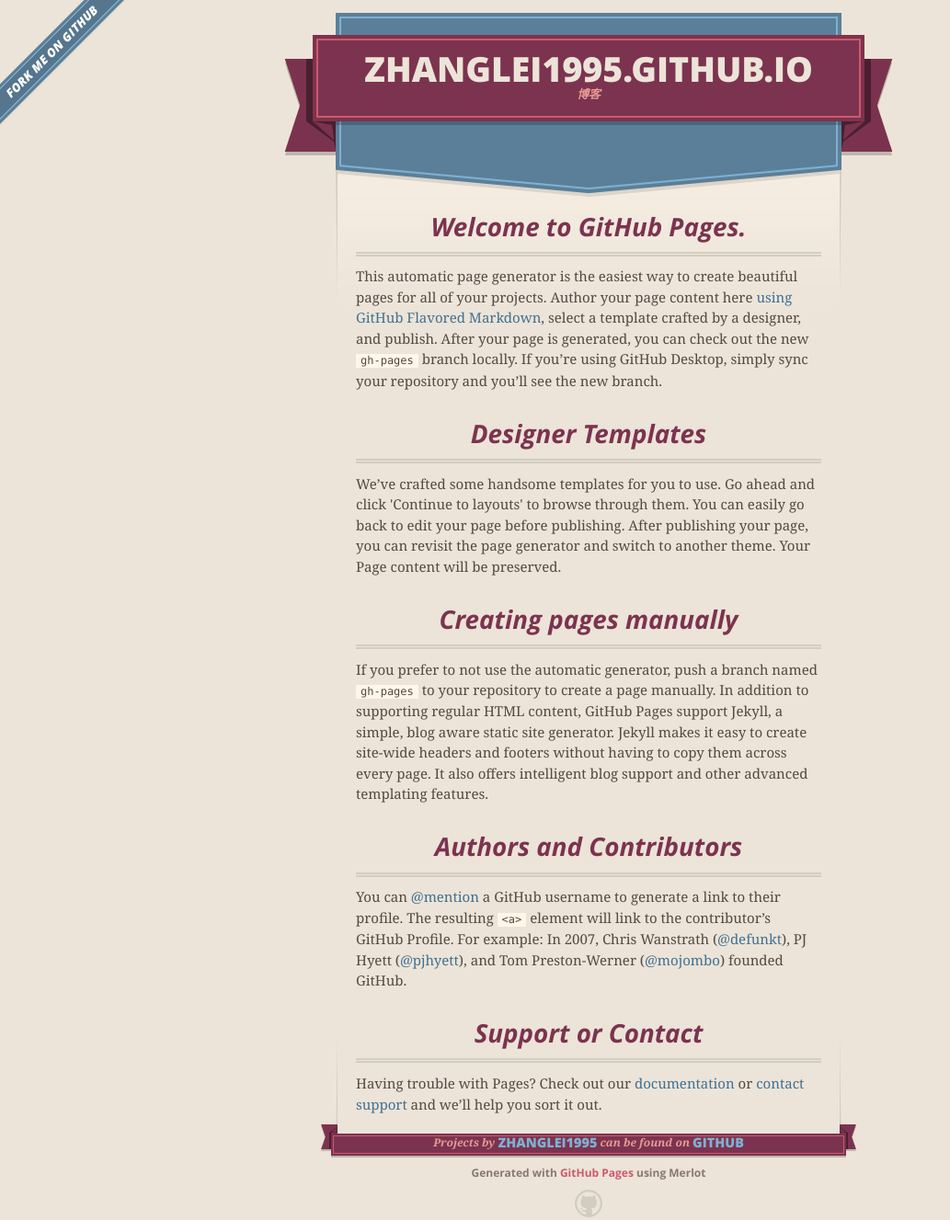
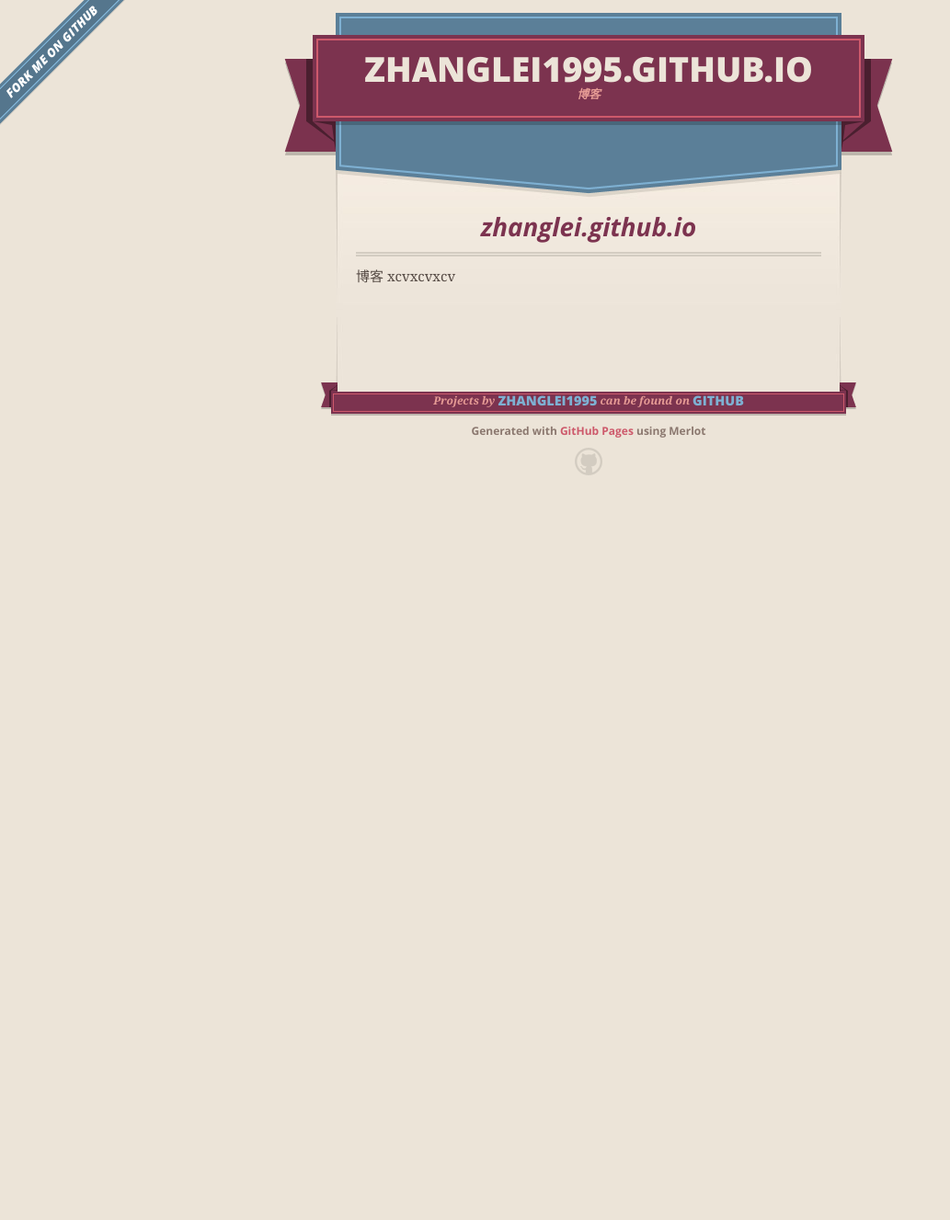
Before and after one commit to zhanglei1995/zhanglei1995.github.io, a plain HTML site: page index.html in a window 1280 px wide. Shown: the whole page at 92% size, without its empty margins (0-1033 px from the left). After the commit the page ends 800 px from the top, so only its background shows below. Drawn offline with nearby package versions, Linux system fonts and the light colour scheme.

Commit message:
Replace master branch with page content via GitHub

```diff
--- a/index.html
+++ b/index.html
@@ -45,30 +45,11 @@
 
 
       <section id="main_content">
-        <h3>
-<a id="welcome-to-github-pages" class="anchor" href="#welcome-to-github-pages" aria-hidden="true"><span class="octicon octicon-link"></span></a>Welcome to GitHub Pages.</h3>
+        <h1>
+<a id="zhangleigithubio" class="anchor" href="#zhangleigithubio" aria-hidden="true"><span class="octicon octicon-link"></span></a>zhanglei.github.io</h1>
 
-<p>This automatic page generator is the easiest way to create beautiful pages for all of your projects. Author your page content here <a href="https://guides.github.com/features/mastering-markdown/">using GitHub Flavored Markdown</a>, select a template crafted by a designer, and publish. After your page is generated, you can check out the new <code>gh-pages</code> branch locally. If you’re using GitHub Desktop, simply sync your repository and you’ll see the new branch.</p>
-
-<h3>
-<a id="designer-templates" class="anchor" href="#designer-templates" aria-hidden="true"><span class="octicon octicon-link"></span></a>Designer Templates</h3>
-
-<p>We’ve crafted some handsome templates for you to use. Go ahead and click 'Continue to layouts' to browse through them. You can easily go back to edit your page before publishing. After publishing your page, you can revisit the page generator and switch to another theme. Your Page content will be preserved.</p>
-
-<h3>
-<a id="creating-pages-manually" class="anchor" href="#creating-pages-manually" aria-hidden="true"><span class="octicon octicon-link"></span></a>Creating pages manually</h3>
-
-<p>If you prefer to not use the automatic generator, push a branch named <code>gh-pages</code> to your repository to create a page manually. In addition to supporting regular HTML content, GitHub Pages support Jekyll, a simple, blog aware static site generator. Jekyll makes it easy to create site-wide headers and footers without having to copy them across every page. It also offers intelligent blog support and other advanced templating features.</p>
-
-<h3>
-<a id="authors-and-contributors" class="anchor" href="#authors-and-contributors" aria-hidden="true"><span class="octicon octicon-link"></span></a>Authors and Contributors</h3>
-
-<p>You can <a href="https://github.com/blog/821" class="user-mention">@mention</a> a GitHub username to generate a link to their profile. The resulting <code>&lt;a&gt;</code> element will link to the contributor’s GitHub Profile. For example: In 2007, Chris Wanstrath (<a href="https://github.com/defunkt" class="user-mention">@defunkt</a>), PJ Hyett (<a href="https://github.com/pjhyett" class="user-mention">@pjhyett</a>), and Tom Preston-Werner (<a href="https://github.com/mojombo" class="user-mention">@mojombo</a>) founded GitHub.</p>
-
-<h3>
-<a id="support-or-contact" class="anchor" href="#support-or-contact" aria-hidden="true"><span class="octicon octicon-link"></span></a>Support or Contact</h3>
-
-<p>Having trouble with Pages? Check out our <a href="https://help.github.com/pages">documentation</a> or <a href="https://github.com/contact">contact support</a> and we’ll help you sort it out.</p>
+<p>博客
+xcvxcvxcv</p>
       </section>
 
       <footer>
```
Also changed, not shown: params.json (+1 -1 lines).
